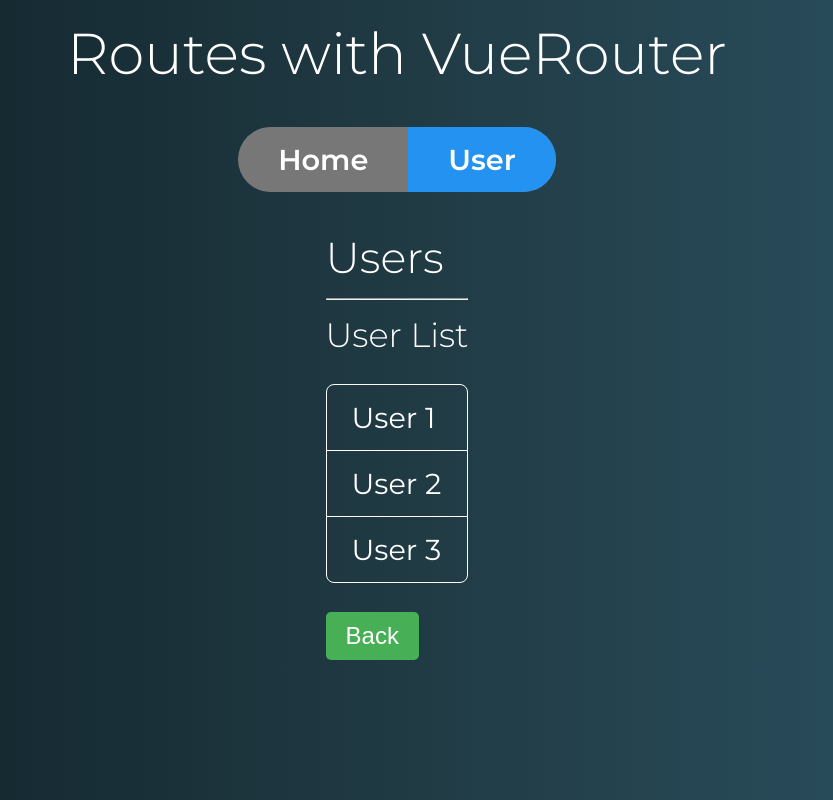
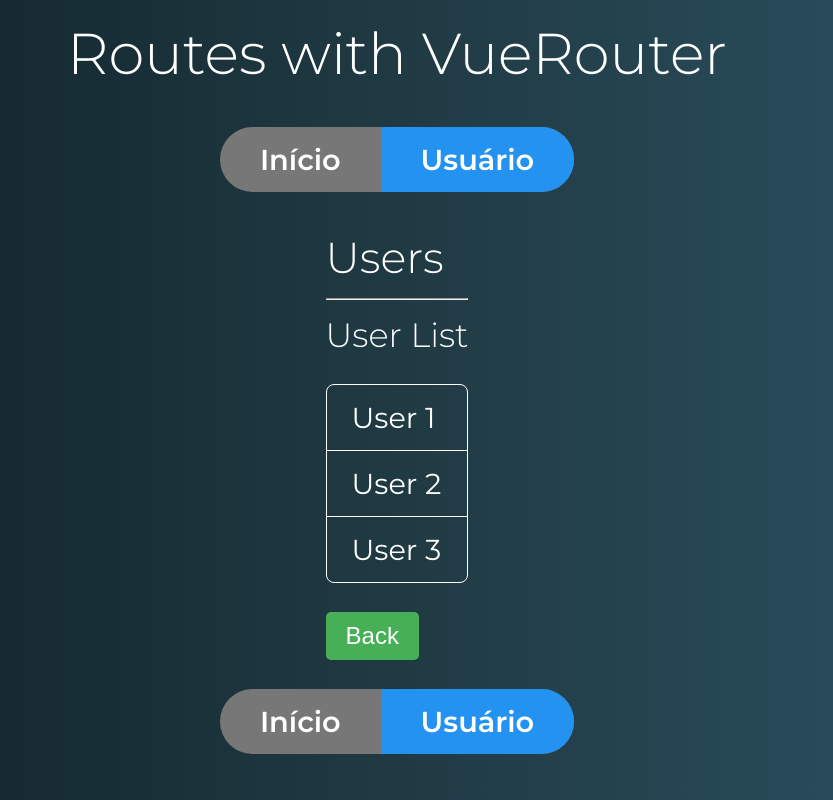
Before and after one commit to rodrigolimasd/vue-tips, a Vue app in the folder routes/routes-test/: page /user in a window 1280 px wide. Shown: the whole page, without its empty margins (243-1076 px from the left). Built offline with nearby package versions, Linux system fonts and the light colour scheme.

Commit message:
multi router view(named)

```diff
--- a/routes/routes-test/src/App.vue
+++ b/routes/routes-test/src/App.vue
@@ -1,16 +1,18 @@
 <template>
 	<div id="app">
 		<h1>Routes with VueRouter</h1>
-		<Menu />
+		<!-- <Menu /> -->
+		<router-view name="menu"></router-view>
 		<router-view />
+		<router-view name="menuBottom"></router-view>
 	</div>
 </template>
 
 <script>
-import Menu from './components/template/Menu'
+//import Menu from './components/template/Menu'
 
 export default {
-	components: { Menu }
+	//components: { Menu }
 }
 </script>
 
--- /dev/null
+++ b/routes/routes-test/src/components/template/MenuPt.vue
@@ -0,0 +1,22 @@
+<template>
+    <nav class="menu">
+        <ul>
+            <router-link to="/" tag="li" active-class="active" exact>
+                 <a>Início</a>
+            </router-link>
+            <router-link to="/user" tag="li" active-class="active">
+                <a>Usuário</a>
+            </router-link>
+        </ul>
+    </nav>
+</template>
+
+<script>
+export default {
+
+}
+</script>
+
+<style scoped>
+
+</style>
--- a/routes/routes-test/src/router.js
+++ b/routes/routes-test/src/router.js
@@ -5,6 +5,8 @@ import User from './components/user/User'
 import UserList from './components/user/UserList'
 import UserDetails from './components/user/UserDetails'
 import UserEdit from './components/user/UserEdit'
+import Menu from './components/template/Menu'
+import MenuPt from './components/template/MenuPt'
 
 Vue.use(Router)
 
@@ -13,12 +15,21 @@ export default new Router({
     routes:[
     {
         path: '/',
-        component: Start,
-        name: 'homeRoute'
+       // component: Start,
+        name: 'homeRoute',
+        components: {
+            default: Start,
+            menu: Menu
+        }
     },
     {
         path: '/user',
-        component: User,
+        //component: User,
+        components: {
+            default: User,
+            menu: MenuPt,
+            menuBottom: MenuPt
+        },
         props: true,
         children: [
             { path: '', component: UserList },
```
